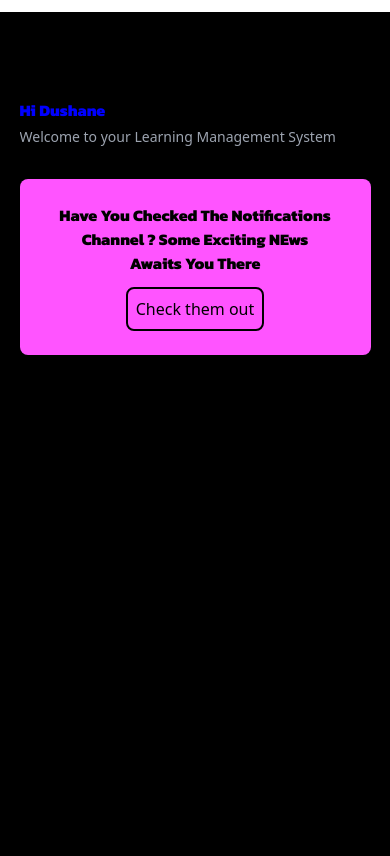
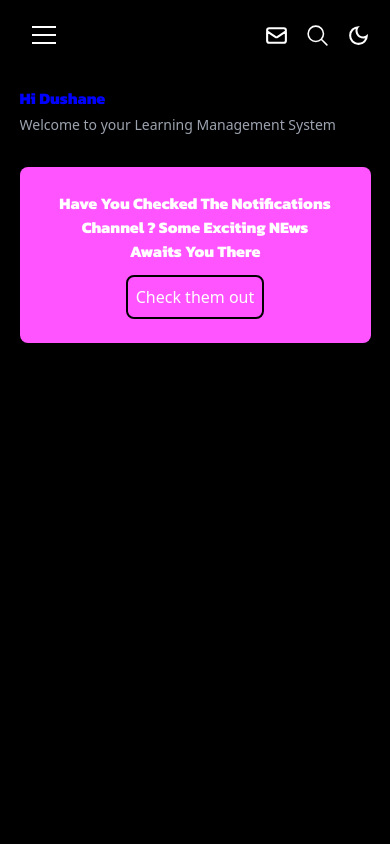
Before and after one commit to ShunGoes/lms, a React (Vite) app: page /dashboard in a window 390 px wide. Built offline with nearby package versions, Linux system fonts and the light colour scheme.

Commit message:
working on mobile screem

```diff
--- a/src/components/navbar/navbar.tsx
+++ b/src/components/navbar/navbar.tsx
@@ -5,7 +5,7 @@ import Mobile_Navbar from "./mobile-navbar"
 const Navbar = () => {
   return (
     <nav>
-        <div className="h-[70px] w-[90%] mx-auto mt-3  flex justify-between items-center lg:h-[60px] lg:w-[95%]">
+        <div className="h-[70px] w-[90%] mx-auto lg:mt-3  flex justify-between items-center lg:h-[60px] lg:w-[95%]">
             <h1 className="hidden lg:block">DashDAh</h1>
             <Mobile_Navbar />
             <Large_Screen_Nnavbar />
--- a/src/layout/overview/overview.tsx
+++ b/src/layout/overview/overview.tsx
@@ -8,7 +8,7 @@ import "./overflow.css";
 
 const Overview = () => {
   return (
-    <main className="h-screen  lg:h-screen ">
+    <main className="h-screen text-white  lg:h-screen ">
       <div>
         <Navbar />
       </div>
```
